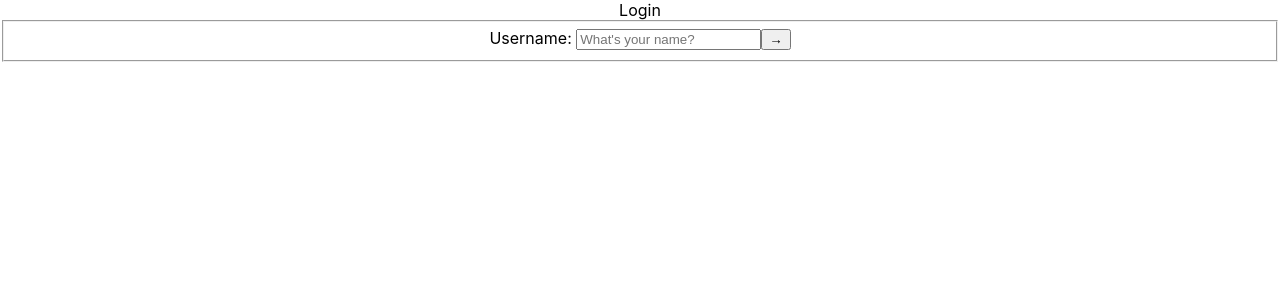
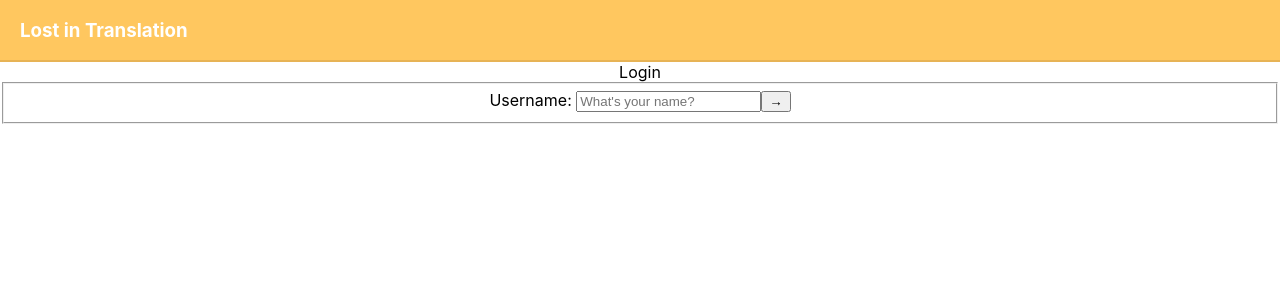
Before and after one commit to TLS97/sign-language-translator-react-app, a React (Create React App) app: page / in a window 1280 px wide. Shown: the top 300 px of the page. Built offline with nearby package versions, Linux system fonts and the light colour scheme; no server answers.

Commit message:
feat: add a navbar with logo and link to profile

```diff
--- a/src/App.css
+++ b/src/App.css
@@ -36,3 +36,45 @@
     transform: rotate(360deg);
   }
 }
+
+#navbar {
+  background-color: #FFC75F;
+  border-bottom: 2px solid #E7B355;
+  display: flex;
+  color: white;
+  align-items: center;
+  padding-left: 20px;
+  padding-right: 20px;
+}
+
+#navbar img {
+  width: 40px;
+  height: 40px;
+  padding-right: 10px;
+  padding-left: 10px;
+}
+
+#navbar-user {
+  position: absolute;
+  left: 85%;
+  display: flex;
+  align-items: center;
+  padding: 5px 0px;
+  color: white;
+}
+
+#navbar-user span {
+  font-size: 18px;
+  border-bottom: 1px solid white;
+}
+
+#navbar-user span:hover {
+  font-size: 18px;
+  border-bottom: 1px solid #E7B355;
+  color: #E7B355;
+}
+
+#navbar-user img {
+  width: 40px;
+  height: 40px;
+}
--- a/src/App.js
+++ b/src/App.js
@@ -3,10 +3,12 @@ import { BrowserRouter, Routes, Route } from "react-router-dom";
 import Login from "./views/Login";
 import Profile from "./views/Profile";
 import Translations from "./views/Translations";
+import Navbar from "./components/Navbar/Navbar";
 
 function App() {
   return (
     <BrowserRouter>
+      <Navbar />
       <div className="App">
         <Routes>
           <Route path="/" element={<Login />} />
--- /dev/null
+++ b/src/components/Navbar/Navbar.jsx
@@ -0,0 +1,35 @@
+import React from 'react'
+import { NavLink, useNavigate } from 'react-router-dom'
+import { useUser } from '../../context/UserContext';
+
+const Navbar = () => {
+
+    const { user } = useUser();
+    const navigate = useNavigate()
+
+    const handleUserClick = () => {
+        navigate("/profile");
+    }
+
+// Show only "lost in translation" logo on the login page
+// Show robot image, user and user image, and logout button on profile and translation page
+
+  return (
+    <div id="navbar">
+      {user === null && <h3>Lost in Translation</h3>}
+        { user !== null &&
+          <>
+            <img src={"Logo.png"} alt="Logo" />
+            <h3>Lost in Translation</h3>
+            <div id="navbar-user" onClick={handleUserClick}>
+                <span>{ user.username }</span>
+                <img src={"user.png"} alt="UserImage" />
+            </div>
+          </>
+        }
+    </div>
+
+  )
+}
+
+export default Navbar
```
Also changed, not shown: public/user.png (added).
